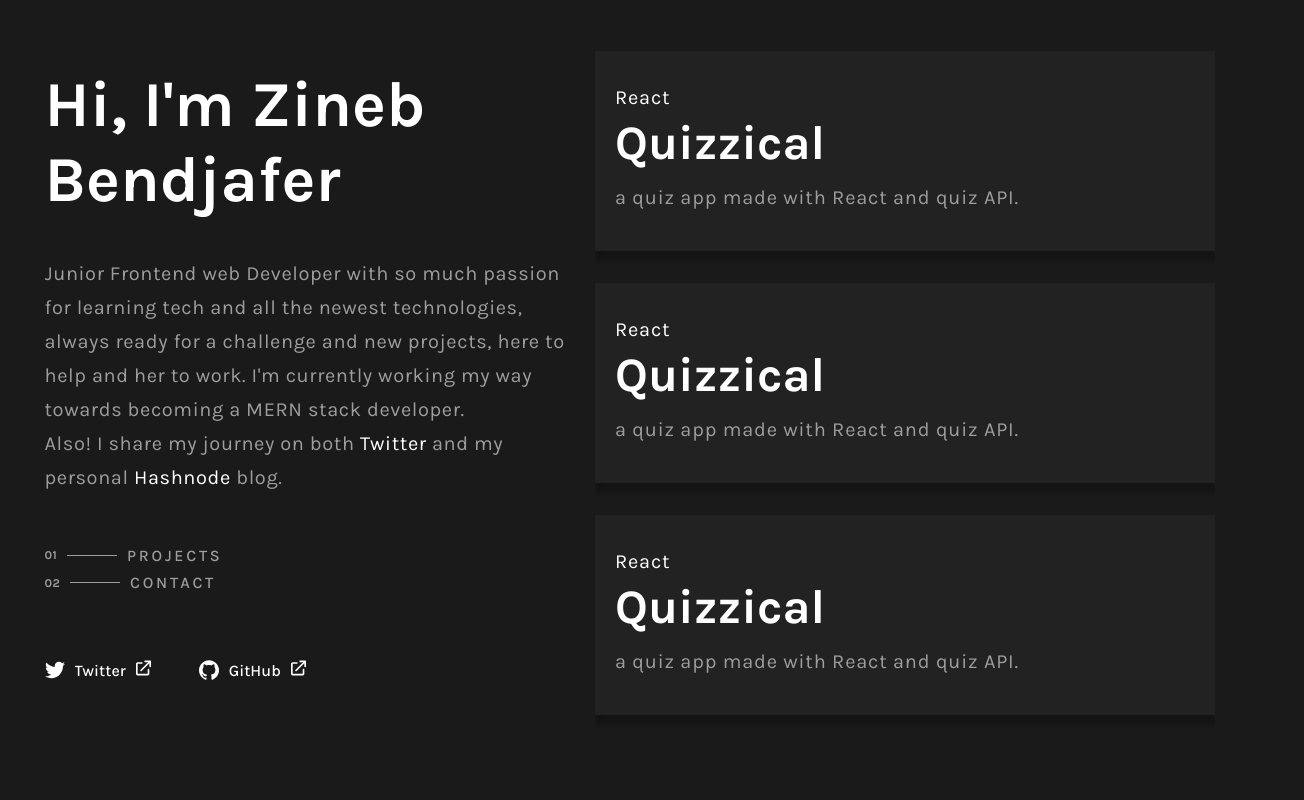
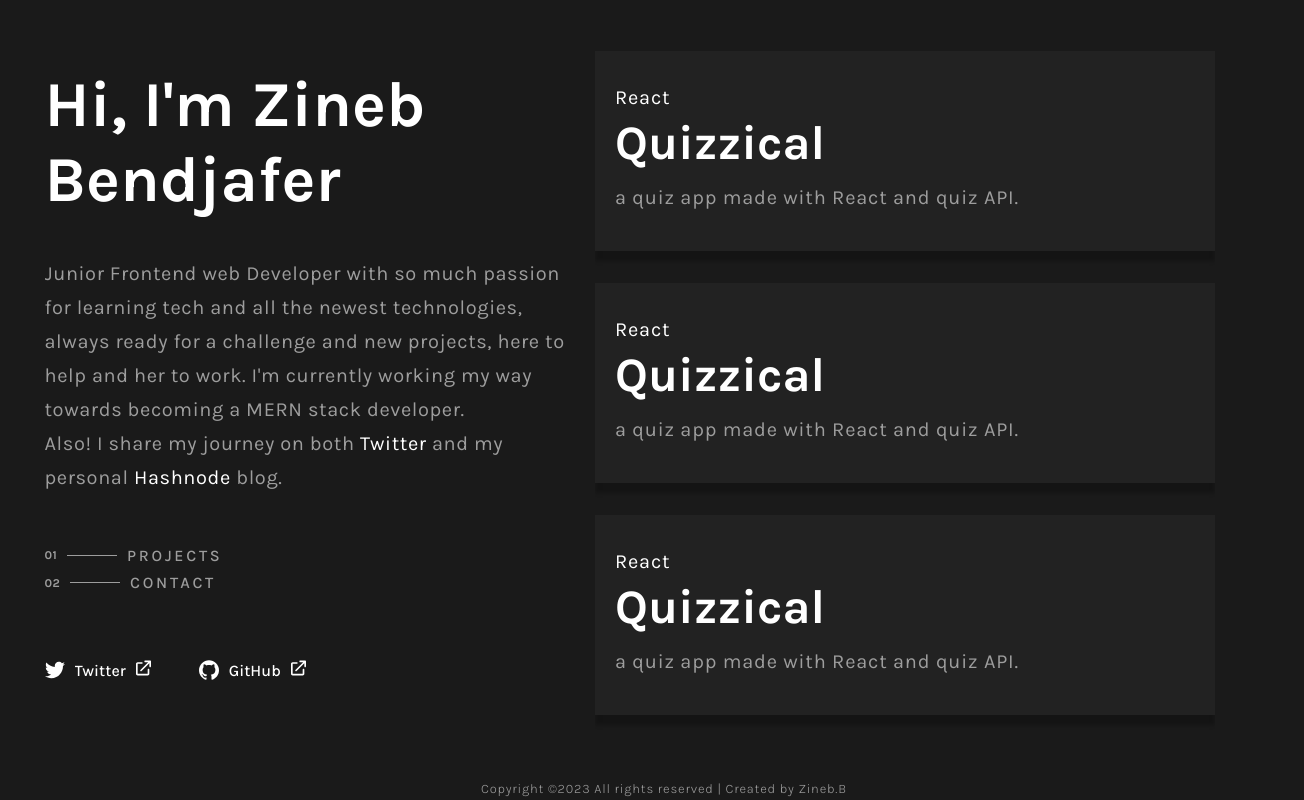
Before and after one commit to wx-it/new-portfolio, a React (Create React App) app: page / in a window 1280 px wide. Shown: the whole page, 1304 px wide, since content can reach past the window. Built offline with nearby package versions, Linux system fonts and the light colour scheme.

Commit message:
added copyright

```diff
--- a/src/App.js
+++ b/src/App.js
@@ -28,6 +28,9 @@
             <Projects />
             <Contact />
           </div>
+          <p className="copyright">
+          Copyright ©2023 All rights reserved | Created by Zineb.B
+          </p>
           </div>
       )
      }
--- a/src/scss/desktop/_container.scss
+++ b/src/scss/desktop/_container.scss
@@ -25,3 +25,13 @@
         display: none;
     }
 }
+
+.copyright{
+    position:absolute;
+    bottom: 0;
+    width: 100%;
+    text-align: center;
+    font-weight: 300;
+    font-size: 13px;
+    color: u.$grayText;
+}
```
